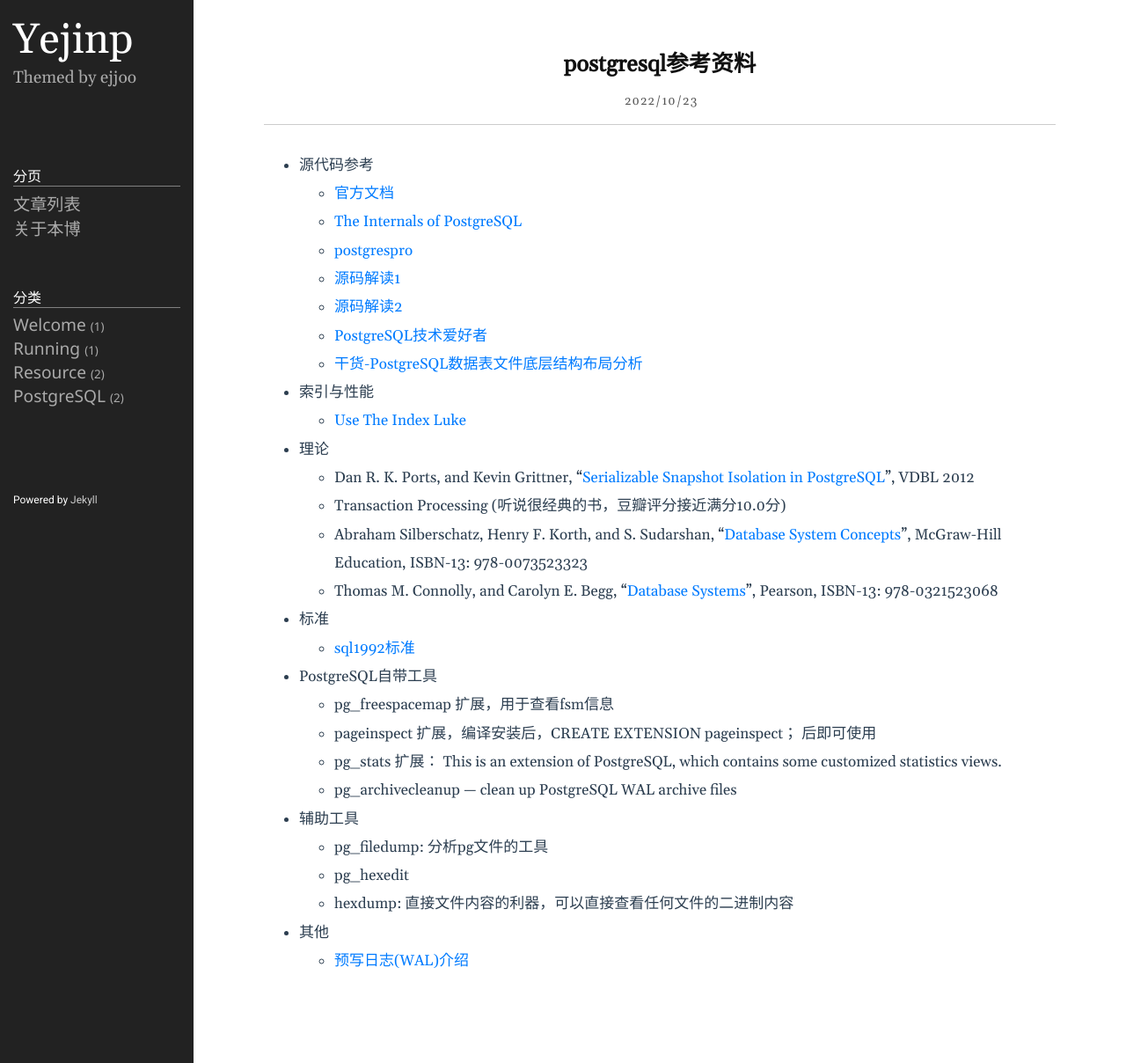
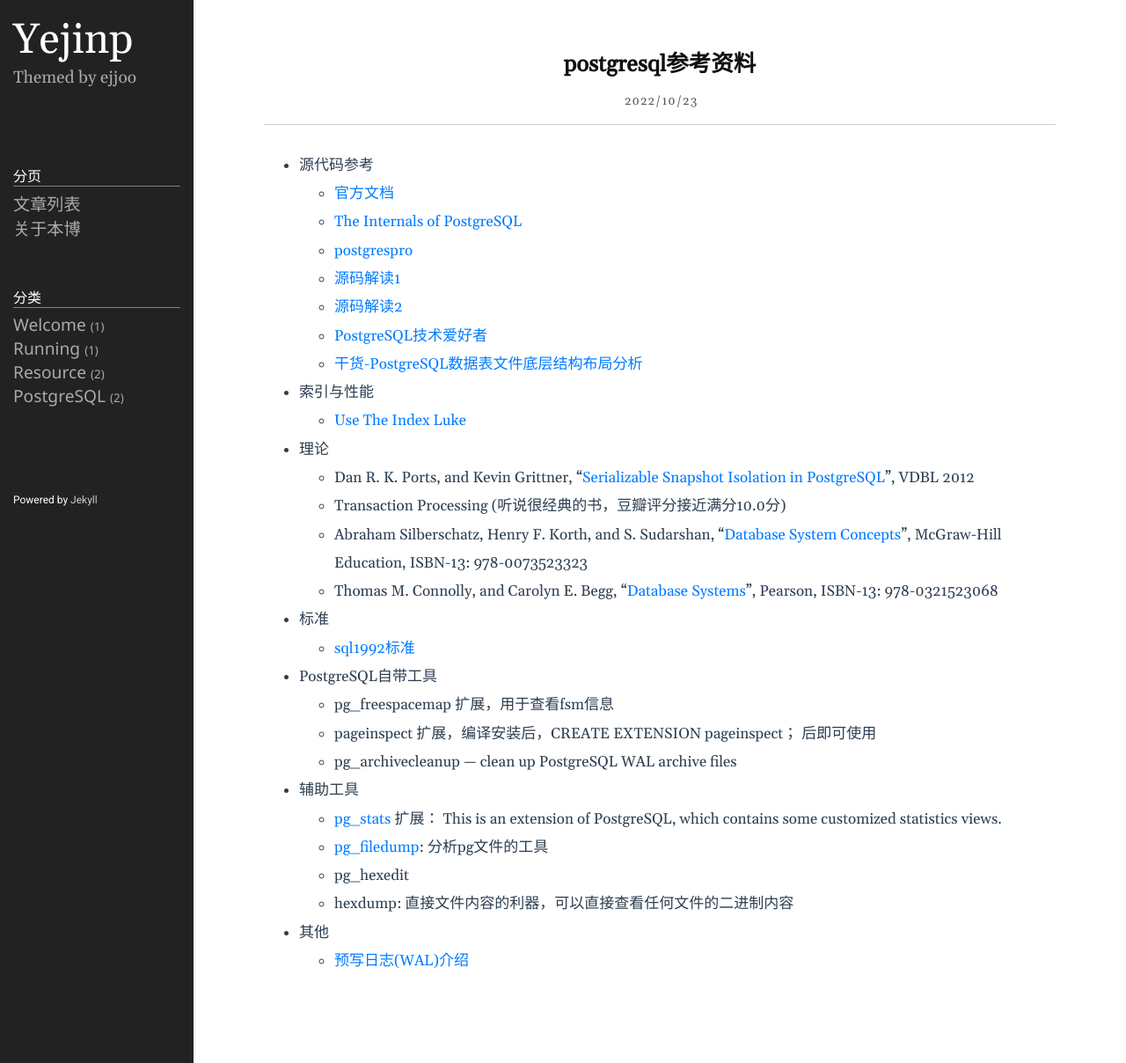
Before and after one commit to yejinp/yejinp.github.io, a Jekyll site: the page built from _posts/2022-10-23-postgresql参考资料.markdown, in a window 1280 px wide. Shown: the whole page at 88% size. Built offline with Jekyll 4.4.1, drawn with Linux system fonts in a browser that asks for light colours; some of the changed lines change nothing that is shown.

Commit message:
adjust contents

```diff
--- a/_posts/2022-10-23-postgresql参考资料.markdown
+++ b/_posts/2022-10-23-postgresql参考资料.markdown
@@ -42,13 +42,13 @@
 
   - pageinspect 扩展，编译安装后，CREATE EXTENSION pageinspect； 后即可使用
 
-  - pg_stats 扩展： This is an extension of PostgreSQL, which contains some customized statistics views.
-
   - pg_archivecleanup — clean up PostgreSQL WAL archive files
 
+* 辅助工具
 
-* 辅助工具
-  - pg_filedump: 分析pg文件的工具
+  - [pg_stats](https://github.com/s-hironobu/pg_stats) 扩展： This is an extension of PostgreSQL, which contains some customized statistics views.
+
+  - [pg_filedump](https://github.com/df7cb/pg_filedump): 分析pg文件的工具
 
   - pg_hexedit
 
```
